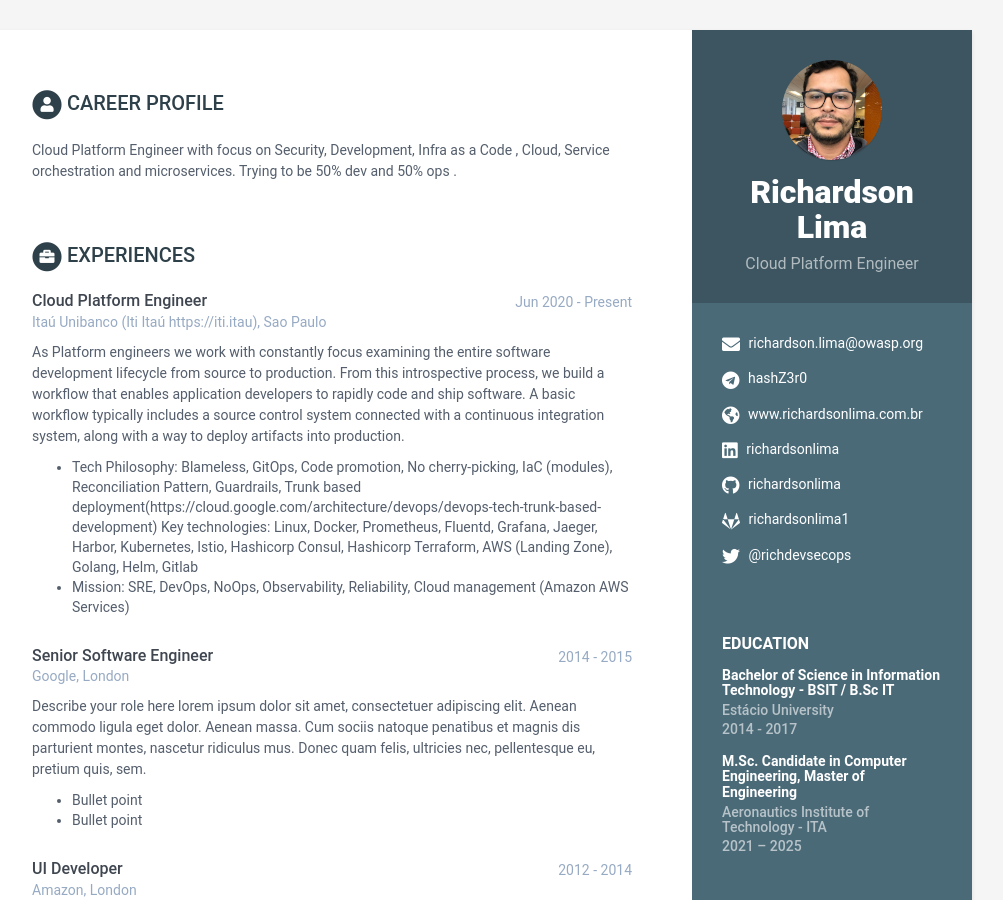
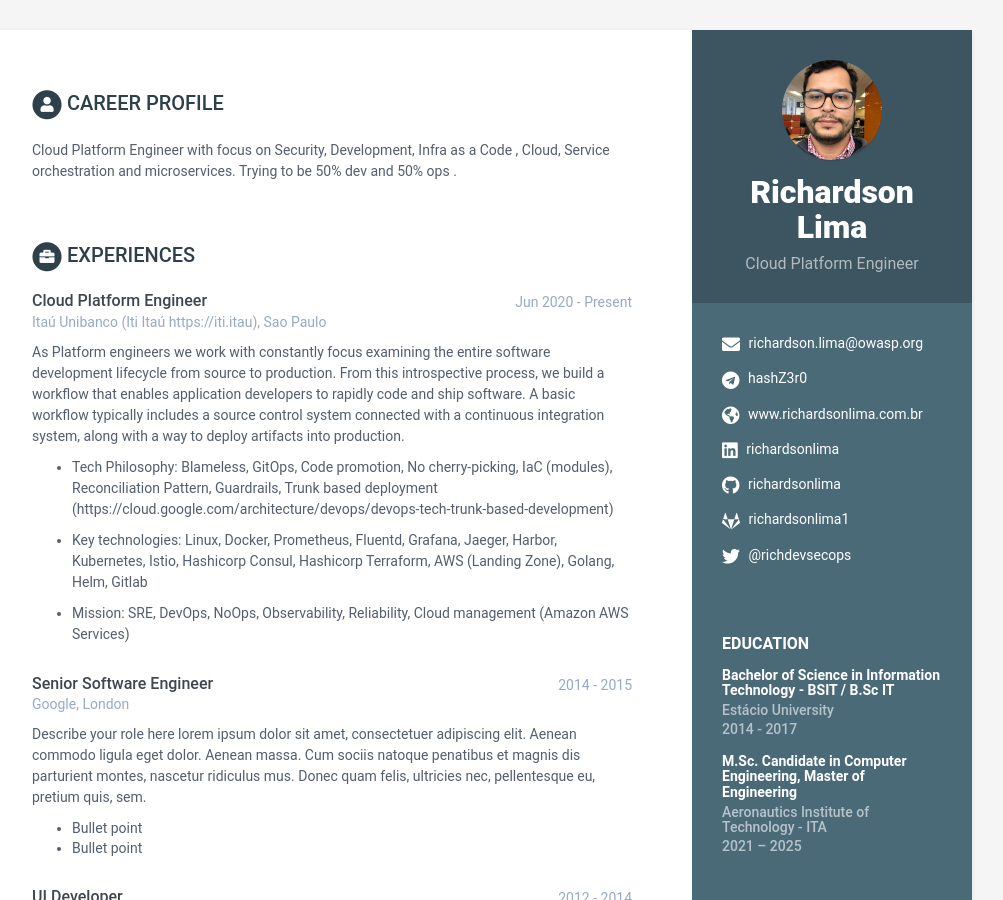
Before and after one commit to richardsonlima/cv, a Jekyll site: the page built from index.html, in a window 1280 px wide and 900 px high. Shown: the whole window, without its empty margins (168-1171 px from the left). Built offline with Jekyll 4.4.1, drawn with Linux system fonts in a browser that asks for light colours.

Commit message:
updatin cv - debug

```diff
--- a/_data/data.yml
+++ b/_data/data.yml
@@ -73,9 +73,14 @@ experiences:
         application developers to rapidly code and ship software. A basic
         workflow typically includes a source control system connected with
         a continuous integration system, along with a way to deploy artifacts into production.
-        - Tech Philosophy: Blameless, GitOps, Code promotion, No cherry-picking, IaC (modules), Reconciliation Pattern, Guardrails, Trunk based deployment(https://cloud.google.com/architecture/devops/devops-tech-trunk-based-development)
-        Key technologies: Linux, Docker, Prometheus, Fluentd, Grafana, Jaeger, Harbor, Kubernetes, Istio, Hashicorp Consul, Hashicorp Terraform,
-          AWS (Landing Zone), Golang, Helm, Gitlab
+
+        - Tech Philosophy: Blameless, GitOps, Code promotion, No cherry-picking, IaC (modules),
+        Reconciliation Pattern, Guardrails, Trunk based deployment
+        (https://cloud.google.com/architecture/devops/devops-tech-trunk-based-development)
+
+        - Key technologies: Linux, Docker, Prometheus, Fluentd, Grafana, Jaeger, Harbor, Kubernetes,
+        Istio, Hashicorp Consul, Hashicorp Terraform, AWS (Landing Zone), Golang, Helm, Gitlab
+
         - Mission: SRE, DevOps, NoOps, Observability, Reliability, Cloud management (Amazon AWS Services)
     - role: Senior Software Engineer
       time: 2014 - 2015
```
